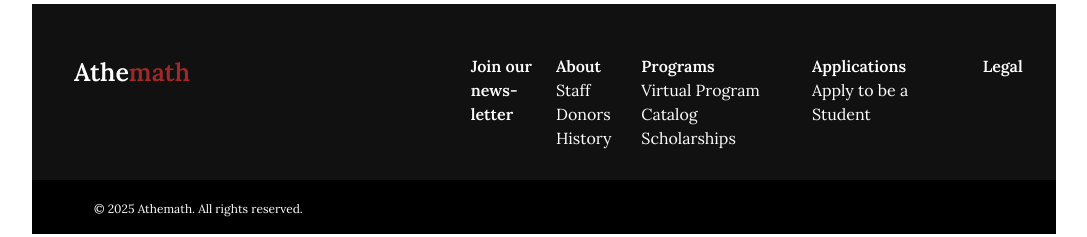
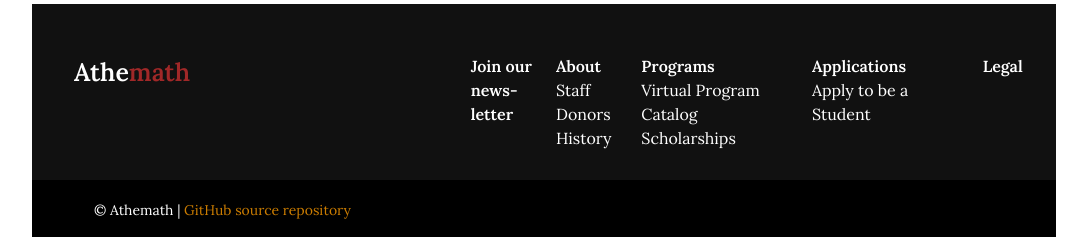
Before and after one commit to vEnhance/athe-web, a Django app: page /catalog/bulk-create-students/ in a window 1280 px wide. Shown: the part 1105-1342 px from the top of the page, without its empty margins (96-1183 px from the left). Run offline with Django 4.2, Linux system fonts and the light colour scheme; the visitor is signed in with stand-in values (Sample User, id 1); data that the repository does not hold is empty; parts of the project's set-up code (start-up, migrations or seed data) failed here and were passed over; some libraries are stand-ins or nearby versions.

Commit message:
feat: add GitHub link to bottom

```diff
--- a/home/static/css/athemath.css
+++ b/home/static/css/athemath.css
@@ -165,10 +165,13 @@ a.f-head {
 .copy {
   background-color: #000;
   padding: 20px 0 0 50px;
-  font-size: 12px;
+  font-size: 14px;
   color: #fff;
   width: 100%;
   margin: 0;
+}
+.copy a {
+  color: #cc7d00;
 }
 
 /* Global hover effect */
--- a/home/templates/home/base.html
+++ b/home/templates/home/base.html
@@ -205,7 +205,10 @@
                 </div>
             </div>
             <div class="row copy">
-                <p class="copy-text">© 2025 Athemath. All rights reserved.</p>
+                <p>
+                    © Athemath |
+                    <a href="https://github.com/venhance/athe-web">GitHub source repository</a>
+                </p>
             </div>
         </footer>
         {% block extra_js %}
```
